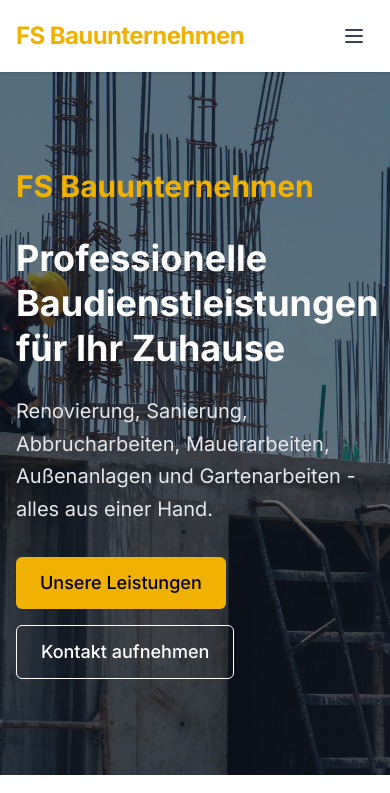
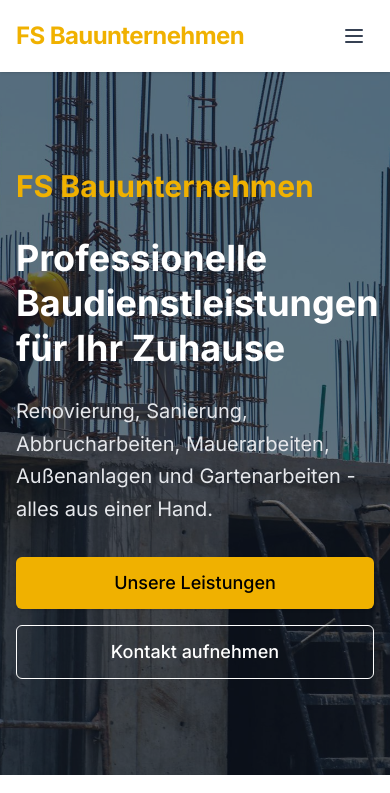
Before and after one commit to KadirZukorlic/fsbaugmbh, a Next.js app: page / in a window 390 px wide. Shown: the top 793 px of the page. Built offline with nearby package versions, Linux system fonts and the light colour scheme.

Commit message:
Make buttons on hero same size on mobile screens

```diff
--- a/app/components/hero.tsx
+++ b/app/components/hero.tsx
@@ -53,25 +53,27 @@ export function Hero() {
             initial={{ opacity: 0, y: 30 }}
             animate={{ opacity: 1, y: 0 }}
             transition={{ duration: 0.8, delay: 0.8 }}
-            className='flex flex-wrap gap-4'
+            className='flex flex-col sm:flex-row flex-wrap gap-4'
           >
             <motion.div
               whileHover={{ scale: 1.05 }}
               whileTap={{ scale: 0.95 }}
+              className='w-full sm:w-auto'
             >
-              <Button variant='primary' size='lg' href='#leistungen'>
+              <Button variant='primary' size='lg' href='#leistungen' className='w-full sm:w-auto'>
                 Unsere Leistungen
               </Button>
             </motion.div>
             <motion.div
               whileHover={{ scale: 1.05 }}
               whileTap={{ scale: 0.95 }}
+              className='w-full sm:w-auto'
             >
               <Button
                 variant='outline'
                 size='lg'
                 href='#kontakt'
-                className='text-white border-white hover:bg-white/10'
+                className='text-white border-white hover:bg-white/10 w-full sm:w-auto'
               >
                 Kontakt aufnehmen
               </Button>
```
